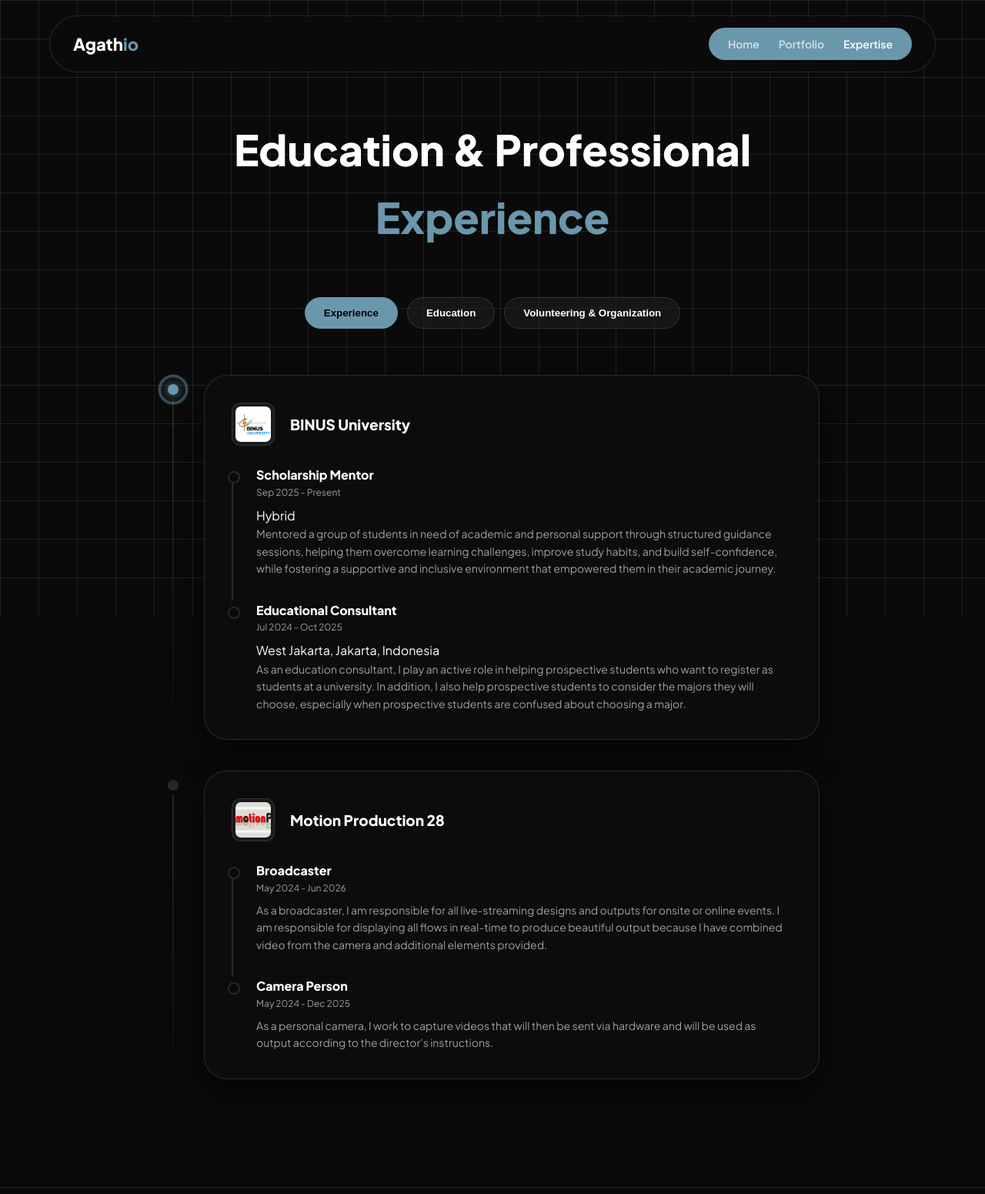
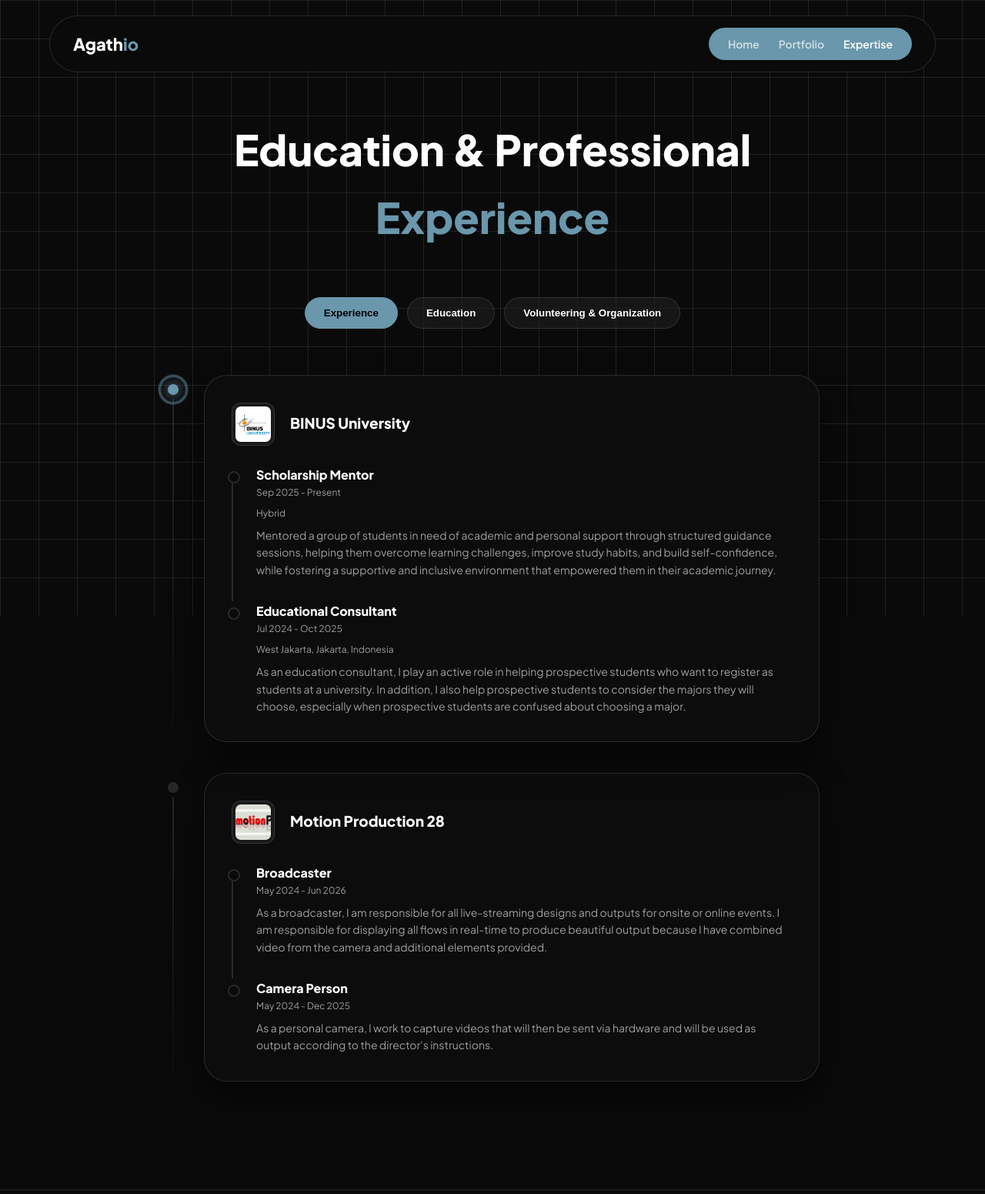
Before and after one commit to Agathow/agathio, a PHP site: page /expertise.html in a window 1280 px wide. Shown: the top 1551 px of the page at 77% size. Run offline with PHP 8.4, Linux system fonts and the light colour scheme.

Commit message:
update 19-09

```diff
--- a/expertise.css
+++ b/expertise.css
@@ -286,6 +286,41 @@ nav {
     margin-bottom: 8px;
 }
 
+.role-location {
+    font-size: 12px;
+    color: var(--text-gray);
+    margin-top: -4px;
+    margin-bottom: 8px;
+}
+
+
+.org-duration {
+    display: block;
+    margin-top: 4px;
+    font-size: 16px;
+    color: #ffffff;
+}
+
+.role-duration {
+    color: #ffffff;
+    font-size: 12px;
+    margin-left: 4px;
+}
+
+.role-location {
+    font-size: 12px;
+    color: var(--text-gray);
+    margin-top: 6px;
+    margin-bottom: 8px;
+}
+
+.role-category {
+    font-size: 14px;
+    font-weight: 600;
+    color: #ffffff;
+    margin-top: 16px;
+}
+
 .timeline-desc {
     font-size: 14px;
     color: var(--text-gray);
```
